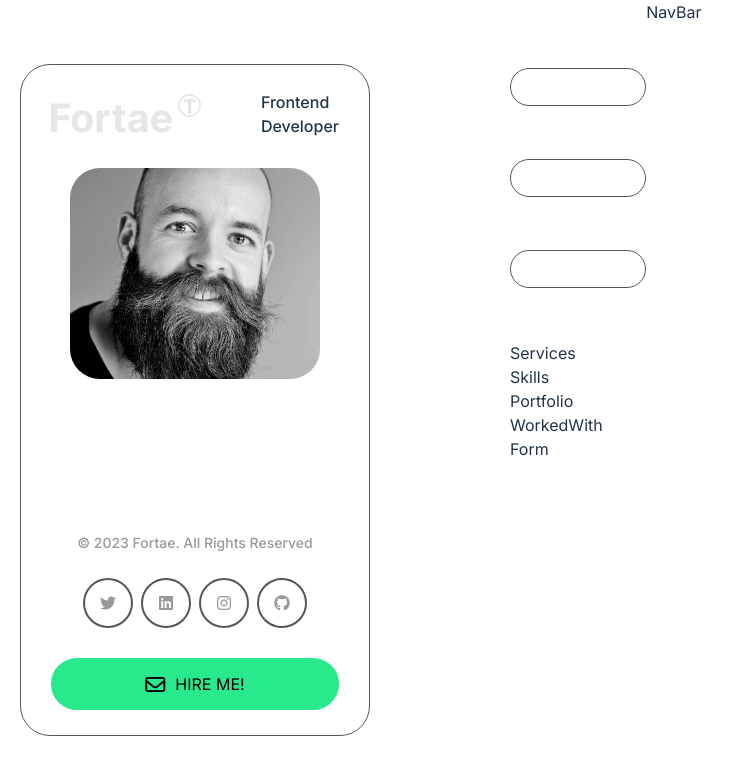
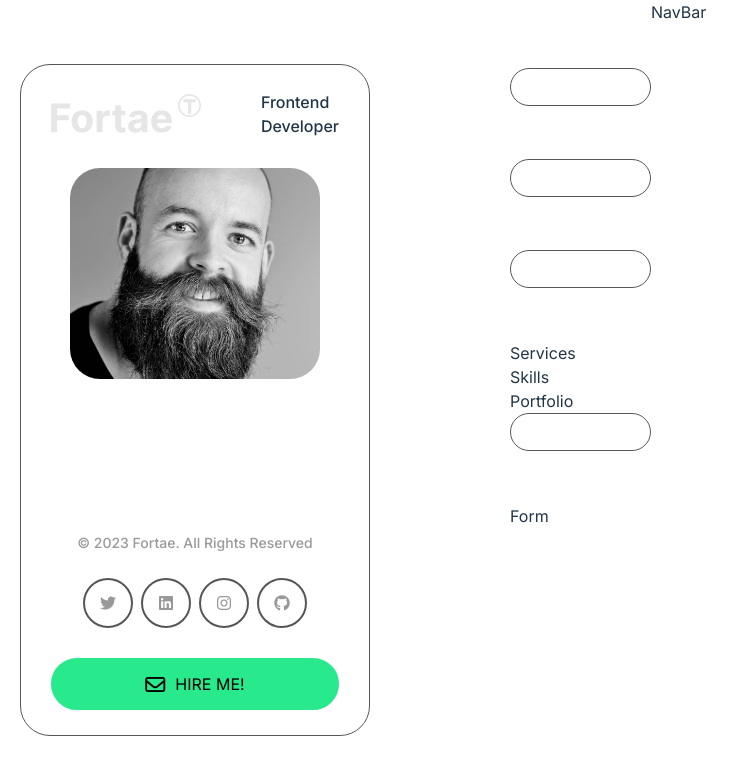
Before and after one commit to heytega/personal-portfolio, a React (Vite) app: page / in a window 1280 px wide. Shown: the top 774 px of the page, without its empty margins (0-749 px from the left). Built offline with nearby package versions, Linux system fonts and the light colour scheme.

Commit message:
renamed workedwith component to experience

```diff
--- a/src/App.jsx
+++ b/src/App.jsx
@@ -7,9 +7,9 @@ import Resume from './components/Resume';
 import Services from './components/Services';
 import Skills from './components/Skills';
 import Portfolio from './components/Portfolio';
-import WorkedWith from './components/WorkedWith';
 import Form from './components/Form';
 import NavBar from './components/NavBar';
+import Experience from './components/Experience';
 
 const App = () => {
   return (
@@ -24,7 +24,7 @@ const App = () => {
         <Services />
         <Skills />
         <Portfolio />
-        <WorkedWith />
+        <Experience />
         <Form />
       </div>
       <NavBar />
--- /dev/null
+++ b/src/components/Experience.jsx
@@ -0,0 +1,12 @@
+import React from 'react';
+import PageTag from './PageTag';
+
+const Experience = () => {
+  return (
+    <section className='experienceContainer'>
+      <PageTag tag='experience' icon='fa-shoe-prints' />
+    </section>
+  );
+};
+
+export default Experience;
```
